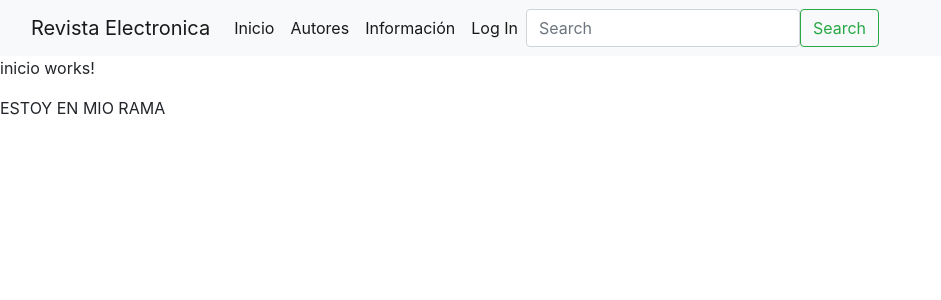
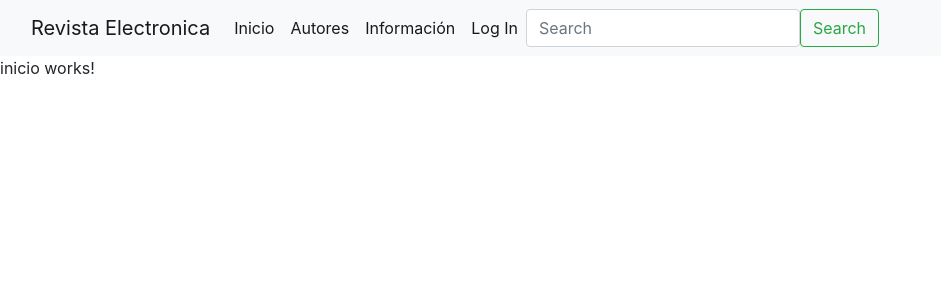
Before and after one commit to nataliaSeguraRamirez/RevistaElectronica-UAM, an Angular app in the folder revistaElectronica/: page /inicio in a window 1280 px wide. Shown: the top 300 px of the page, without its empty margins (0-941 px from the left). Built offline with nearby package versions, Linux system fonts and the light colour scheme.

Commit message:
Quitar línea del inicio

```diff
--- a/revistaElectronica/src/app/Components/inicio/inicio.component.html
+++ b/revistaElectronica/src/app/Components/inicio/inicio.component.html
@@ -1,2 +1 @@
 <p>inicio works!</p>
-ESTOY EN MIO RAMA
```
